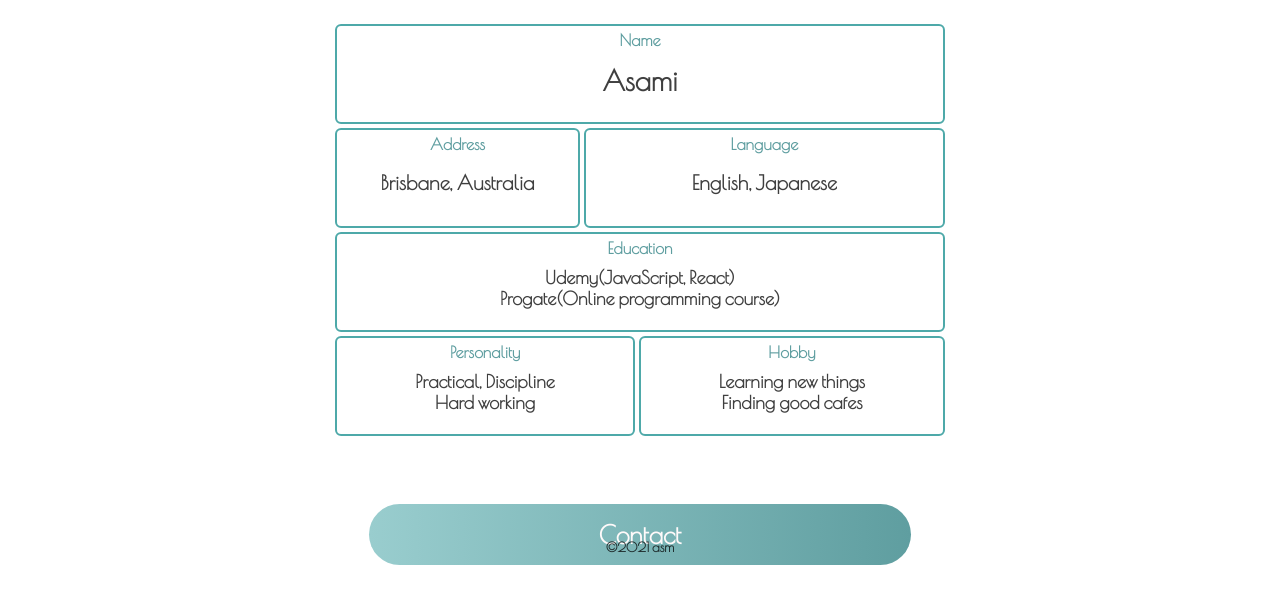
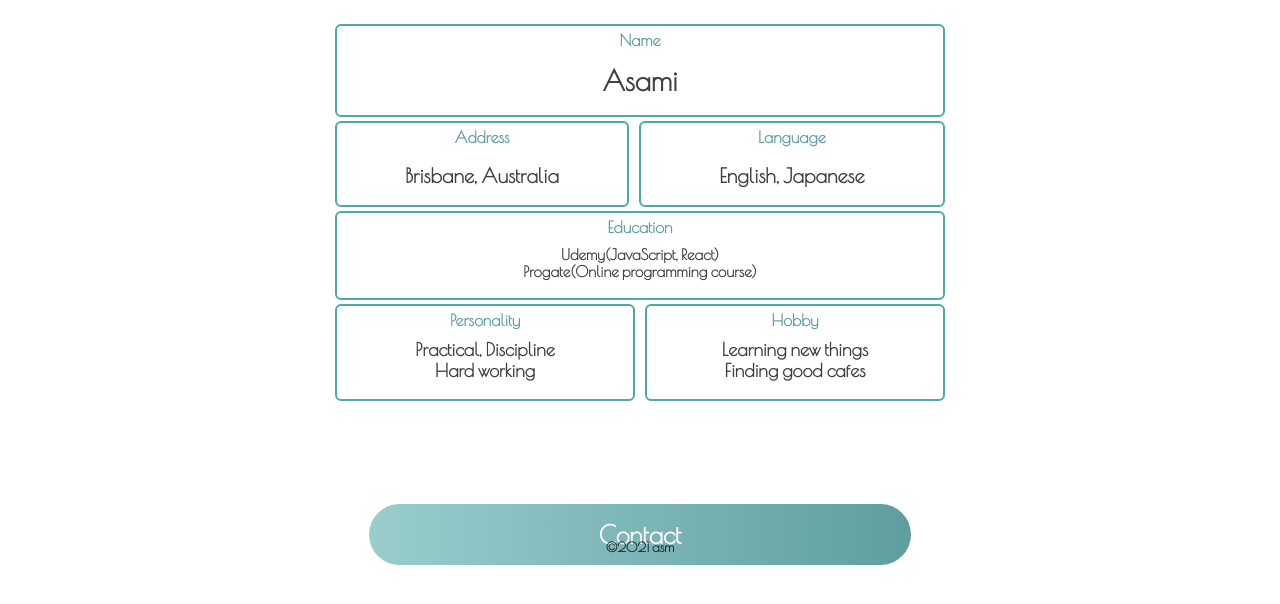
Before and after one commit to asmskk/portfolio, a plain HTML site: page profile.html in a window 1280 px wide. Shown: the part 240-844 px from the top of the page. Drawn offline with nearby package versions, Linux system fonts and the light colour scheme.

Commit message:
fixed profile css

```diff
--- a/stylesheet.css
+++ b/stylesheet.css
@@ -240,10 +240,12 @@ footer {
 
 .profile{
     height: 500px;
+    width: 100%;
 }
 
 .frame {
-    height: 100px;
+    height: auto;
+    padding-bottom: 18px;
     margin: 2px 1px;
     font-size: 15px;
     text-align: center;
@@ -268,7 +270,7 @@ footer {
 }
 
 .country {
-    width: 40%;
+    width: 48%;
     display: inline-block;
 }
 
@@ -278,12 +280,13 @@ footer {
 }
 
 .language {
-    width: 59%;
+    width: 50%;
     display: inline;
     float: right;
 }
 
-.college {
+.college .frame{
+    width: 40%;
     font-size: 18px;
 }
 
@@ -295,7 +298,7 @@ footer {
 }
 
 .hobby {
-    width: 50%;
+    width: 49%;
     font-size: 18px;
     display: inline;
     float: right;
@@ -461,7 +464,7 @@ footer {
 
 
 
-@media screen and (min-width: 520px){
+@media screen and (min-width: 580px){
 
 
     main {
```
